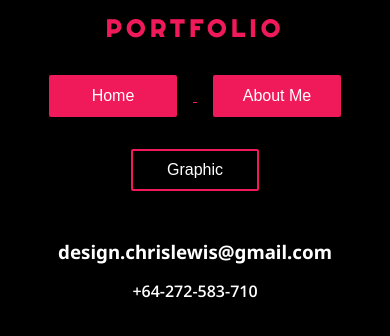
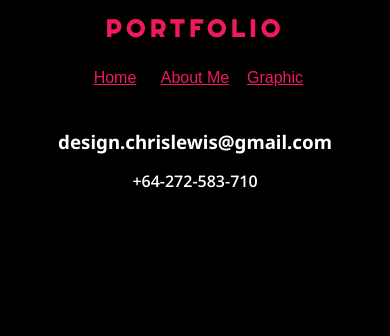
Before and after one commit to swisslewis/portfolio-temp, a plain HTML site: page contact.html in a window 390 px wide. Shown: the part 190-526 px from the top of the page. Drawn offline with nearby package versions, Linux system fonts and the light colour scheme.

Commit message:
responsive

```diff
--- a/style.scss
+++ b/style.scss
@@ -52,6 +52,7 @@ body {
         color: rgb(240, 25, 90);
         font-size: 3rem;
         letter-spacing: 5px;
+
         @include mobile {
             font-size: 1.5rem;
         }
@@ -72,6 +73,10 @@ body {
         font-family: 'Open Sans', sans-serif;
         margin: 0;
         margin-top: 1rem;
+
+        @include tablet {
+            width: 20rem;
+        }
     }
 
     p {
@@ -99,6 +104,22 @@ body {
     .logo {
         width: 13rem;
         margin: 2rem 0 0.5rem;
+    }
+
+    .menu {
+        display: flex;
+
+        @include mobile {
+            .button,
+            .inverse {
+                border: none;
+                background-color: black !important;
+                color: rgb(240, 25, 90);
+                text-decoration: underline;
+                margin: 0;
+                width: 5rem;
+            }
+        }
     }
 }
 
@@ -148,12 +169,6 @@ img {
 }
 
 .menu {
-    @include mobile {
-        border: none;
-        background-color: none;
-        color: rgb(240, 25, 90);
-        text-decoration: underline;
-    }
     .button {
         background-color: rgb(240, 25, 90);
         border: solid 2px rgb(240, 25, 90);
```
Also changed, not shown: css/style.css, dist/style.min.css, 2 other files.
